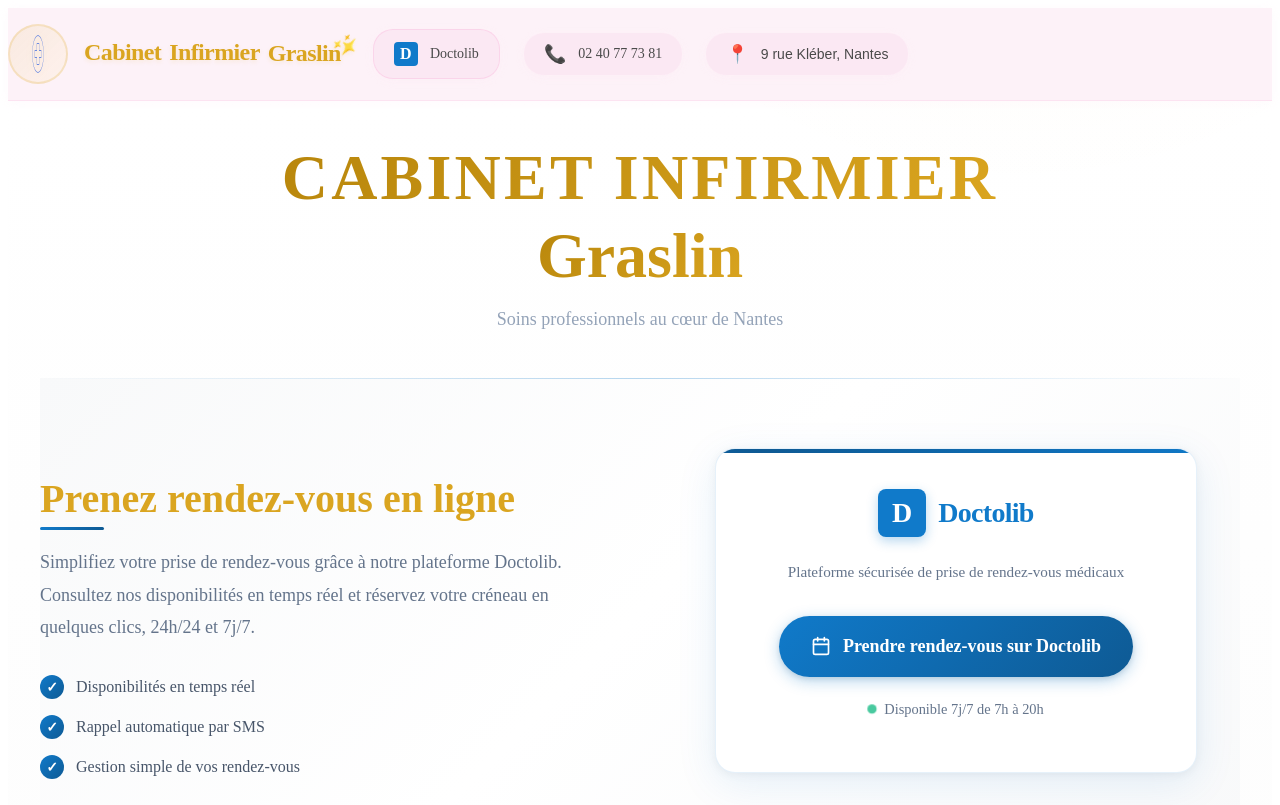
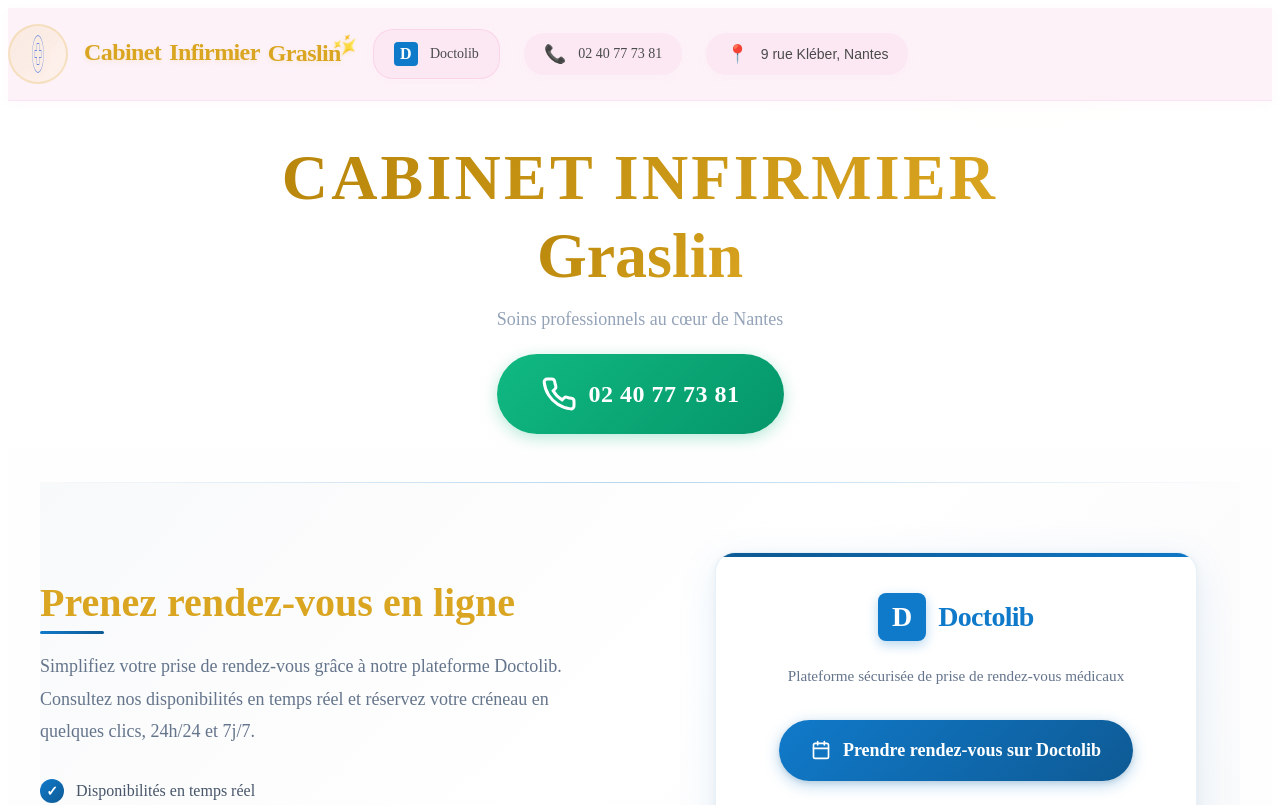
Before and after one commit to krismos64/cabinet-infirmier, a React (Vite) app: page / in a window 1280 px wide. Shown: the top 805 px of the page. Built offline with nearby package versions, Linux system fonts and the light colour scheme; the HTML template or start-up script is replaced by a standard one.

Commit message:
phone number in hero

```diff
--- a/src/components/Hero.jsx
+++ b/src/components/Hero.jsx
@@ -63,6 +63,15 @@ function Hero() {
                 <span className={styles.titleLine2}>Graslin</span>
               </h1>
               <p className={styles.subtitle}>Soins professionnels au cœur de Nantes</p>
+
+              <div className={styles.heroPhone}>
+                <a href="tel:+33240777381" className={styles.phoneButton}>
+                  <svg className={styles.phoneIcon} viewBox="0 0 24 24" fill="none" stroke="currentColor" strokeWidth="2">
+                    <path d="M22 16.92v3a2 2 0 0 1-2.18 2 19.79 19.79 0 0 1-8.63-3.07 19.5 19.5 0 0 1-6-6 19.79 19.79 0 0 1-3.07-8.67A2 2 0 0 1 4.11 2h3a2 2 0 0 1 2 1.72 12.84 12.84 0 0 0 .7 2.81 2 2 0 0 1-.45 2.11L8.09 9.91a16 16 0 0 0 6 6l1.27-1.27a2 2 0 0 1 2.11-.45 12.84 12.84 0 0 0 2.81.7A2 2 0 0 1 22 16.92z"/>
+                  </svg>
+                  <span className={styles.phoneText}>02 40 77 73 81</span>
+                </a>
+              </div>
             </div>
 
             <div id="doctolib" className={styles.doctolibContainer}>
--- a/src/components/Hero.module.css
+++ b/src/components/Hero.module.css
@@ -67,6 +67,85 @@
   font-size: 1rem;
   color: #94a3b8;
   font-weight: 300;
+}
+
+.heroPhone {
+  margin-top: 1.5rem;
+  display: flex;
+  justify-content: center;
+}
+
+.phoneButton {
+  display: flex;
+  align-items: center;
+  gap: 0.75rem;
+  padding: 1rem 2rem;
+  background: linear-gradient(135deg, #10b981 0%, #059669 100%);
+  color: white;
+  text-decoration: none;
+  border-radius: 50px;
+  font-size: 1.125rem;
+  font-weight: 600;
+  transition: all 0.3s cubic-bezier(0.4, 0, 0.2, 1);
+  box-shadow: 0 4px 15px rgba(16, 185, 129, 0.3);
+  position: relative;
+  overflow: hidden;
+}
+
+.phoneButton::before {
+  content: '';
+  position: absolute;
+  top: 0;
+  left: -100%;
+  width: 100%;
+  height: 100%;
+  background: linear-gradient(90deg, transparent, rgba(255, 255, 255, 0.3), transparent);
+  transition: left 0.6s ease;
+}
+
+.phoneButton:hover::before {
+  left: 100%;
+}
+
+.phoneButton:hover {
+  transform: translateY(-3px) scale(1.05);
+  box-shadow: 0 8px 25px rgba(16, 185, 129, 0.4);
+  background: linear-gradient(135deg, #059669 0%, #047857 100%);
+}
+
+.phoneButton:active {
+  transform: translateY(-1px) scale(1.02);
+}
+
+.phoneIcon {
+  width: 1.5rem;
+  height: 1.5rem;
+  transition: transform 0.3s ease;
+}
+
+.phoneButton:hover .phoneIcon {
+  transform: scale(1.1) rotate(5deg);
+  animation: phoneRing 1s ease-in-out;
+}
+
+.phoneText {
+  font-weight: 700;
+  letter-spacing: 0.5px;
+}
+
+@keyframes phoneRing {
+  0%, 100% {
+    transform: scale(1.1) rotate(5deg);
+  }
+  25% {
+    transform: scale(1.15) rotate(-5deg);
+  }
+  50% {
+    transform: scale(1.12) rotate(8deg);
+  }
+  75% {
+    transform: scale(1.13) rotate(-3deg);
+  }
 }
 
 .doctolibContainer {
@@ -440,6 +519,16 @@
     width: 11rem;
     height: 11rem;
   }
+
+  .phoneButton {
+    font-size: 1.25rem;
+    padding: 1.125rem 2.25rem;
+  }
+
+  .phoneIcon {
+    width: 1.75rem;
+    height: 1.75rem;
+  }
 }
 
 /* Desktop Styles */
@@ -511,6 +600,16 @@
     width: 12rem;
     height: 12rem;
   }
+
+  .phoneButton {
+    font-size: 1.375rem;
+    padding: 1.25rem 2.5rem;
+  }
+
+  .phoneIcon {
+    width: 2rem;
+    height: 2rem;
+  }
 }
 
 /* Large Desktop */
@@ -540,4 +639,14 @@
     width: 14rem;
     height: 14rem;
   }
+
+  .phoneButton {
+    font-size: 1.5rem;
+    padding: 1.375rem 2.75rem;
+  }
+
+  .phoneIcon {
+    width: 2.25rem;
+    height: 2.25rem;
+  }
 }
```
